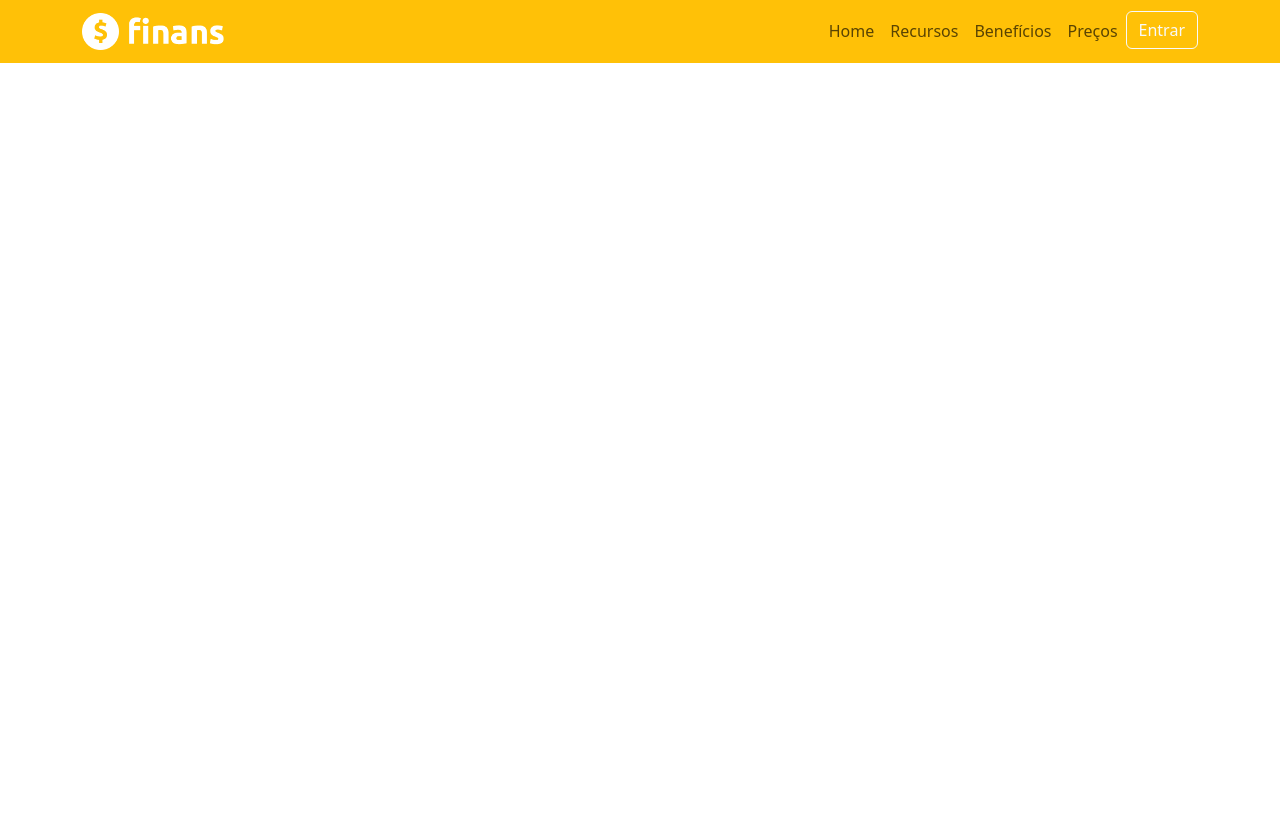
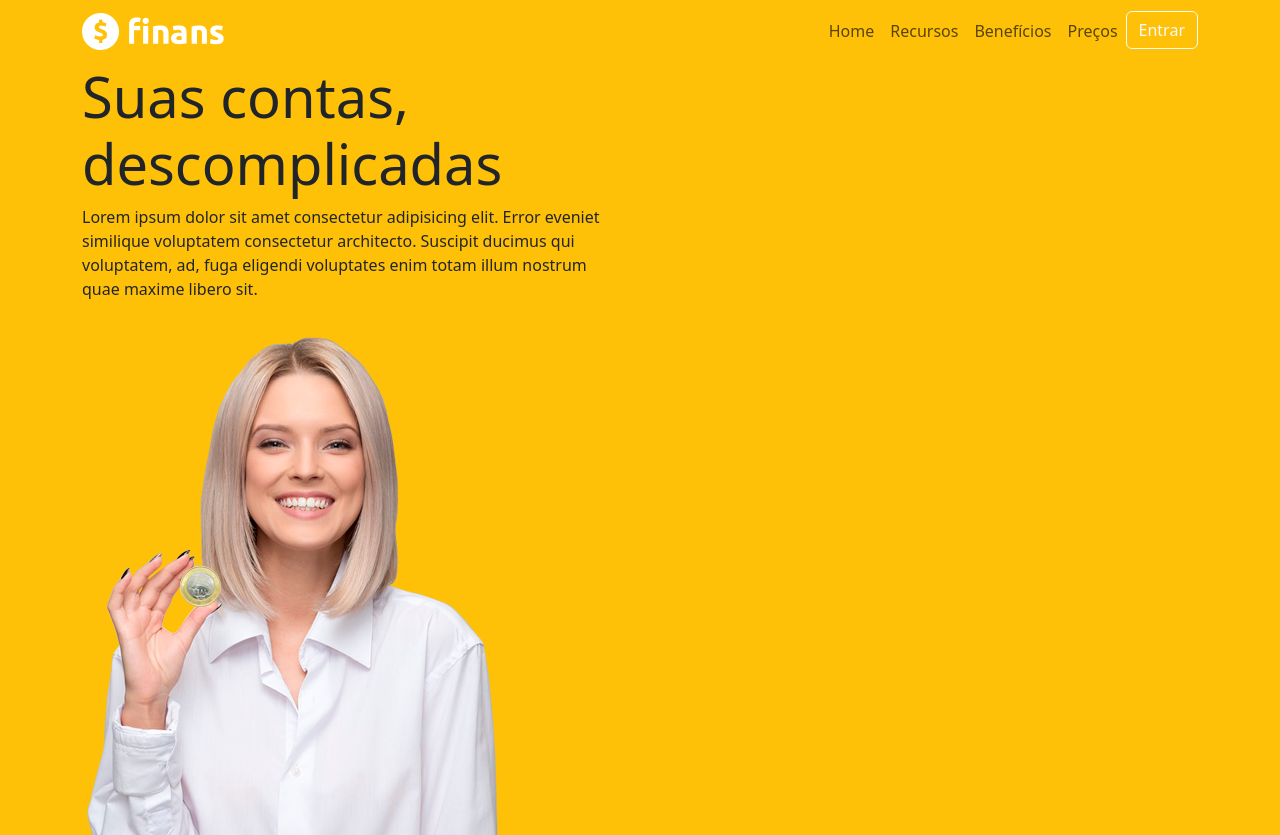
Before and after one commit to ViviBraga/SiteFinans, a plain HTML site: page index.html in a window 1280 px wide. Before the commit the page ends 800 px from the top, so only its background shows below. Drawn offline with nearby package versions, Linux system fonts and the light colour scheme.

Commit message:
principal

```diff
--- a/index.html
+++ b/index.html
@@ -55,6 +55,22 @@
         </nav>
     </header>
 
+    <section id="home">
+        <div class="container">
+            <div class="row">
+                <div class="col-md-6 d-flex">
+                    <div class="align-self-center">
+                        <h1 class="display-4">Suas contas, descomplicadas</h1>
+                        <p>Lorem ipsum dolor sit amet consectetur adipisicing elit. Error eveniet similique voluptatem consectetur architecto. Suscipit ducimus qui voluptatem, ad, fuga eligendi voluptates enim totam illum nostrum quae maxime libero sit.</p>
+                    </div>
+                </div>
+            </div>
+            <div class="col-md-6">
+                <img src="imagens/capa-mulher.png" alt="">
+            </div>
+        </div>
+    </section>
+
 
 
 
--- a/style.css
+++ b/style.css
@@ -4,3 +4,7 @@
 .logo {
     width: 142px;
 }
+
+#home {
+    background: #ffc107;
+}
```
